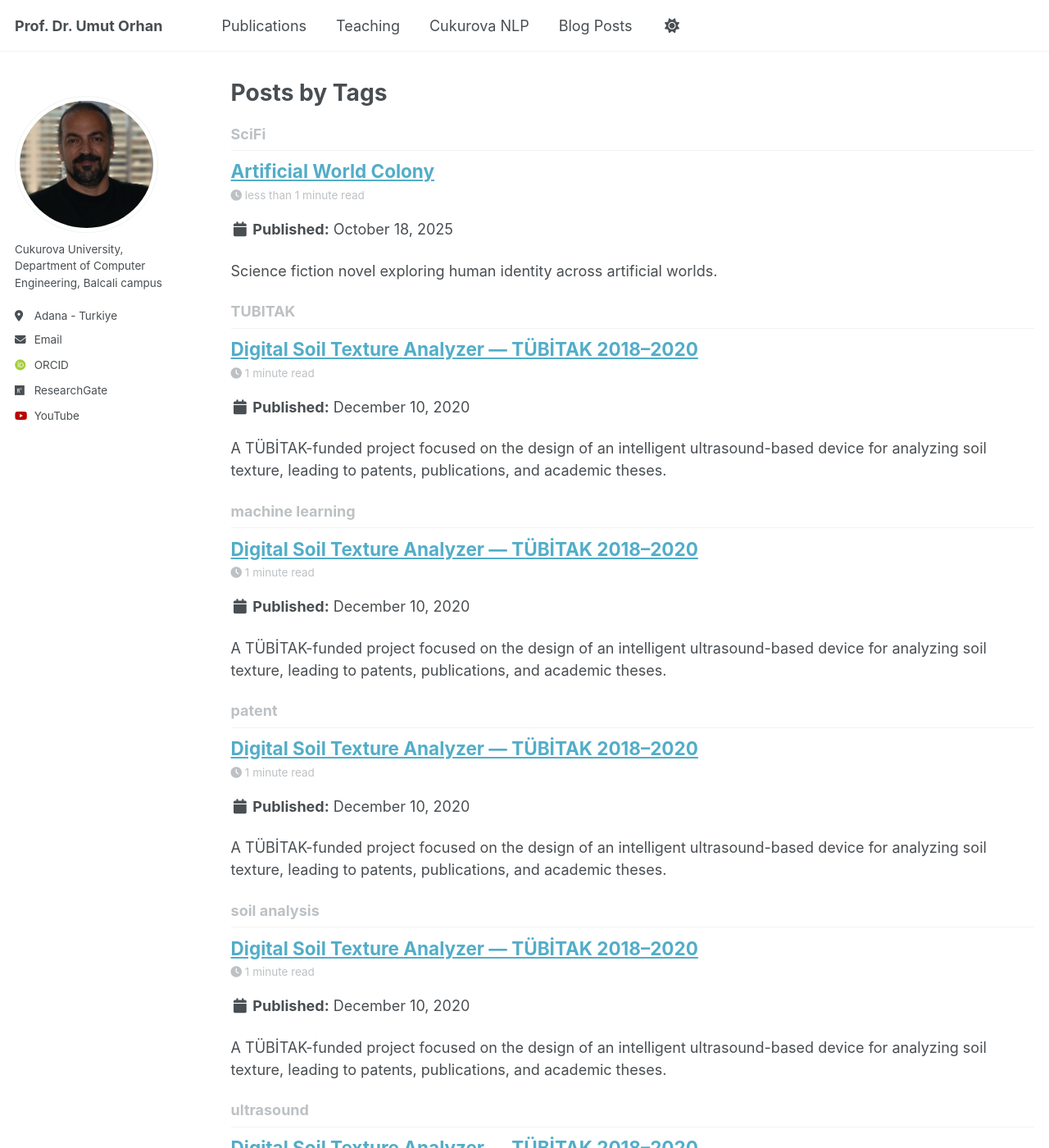
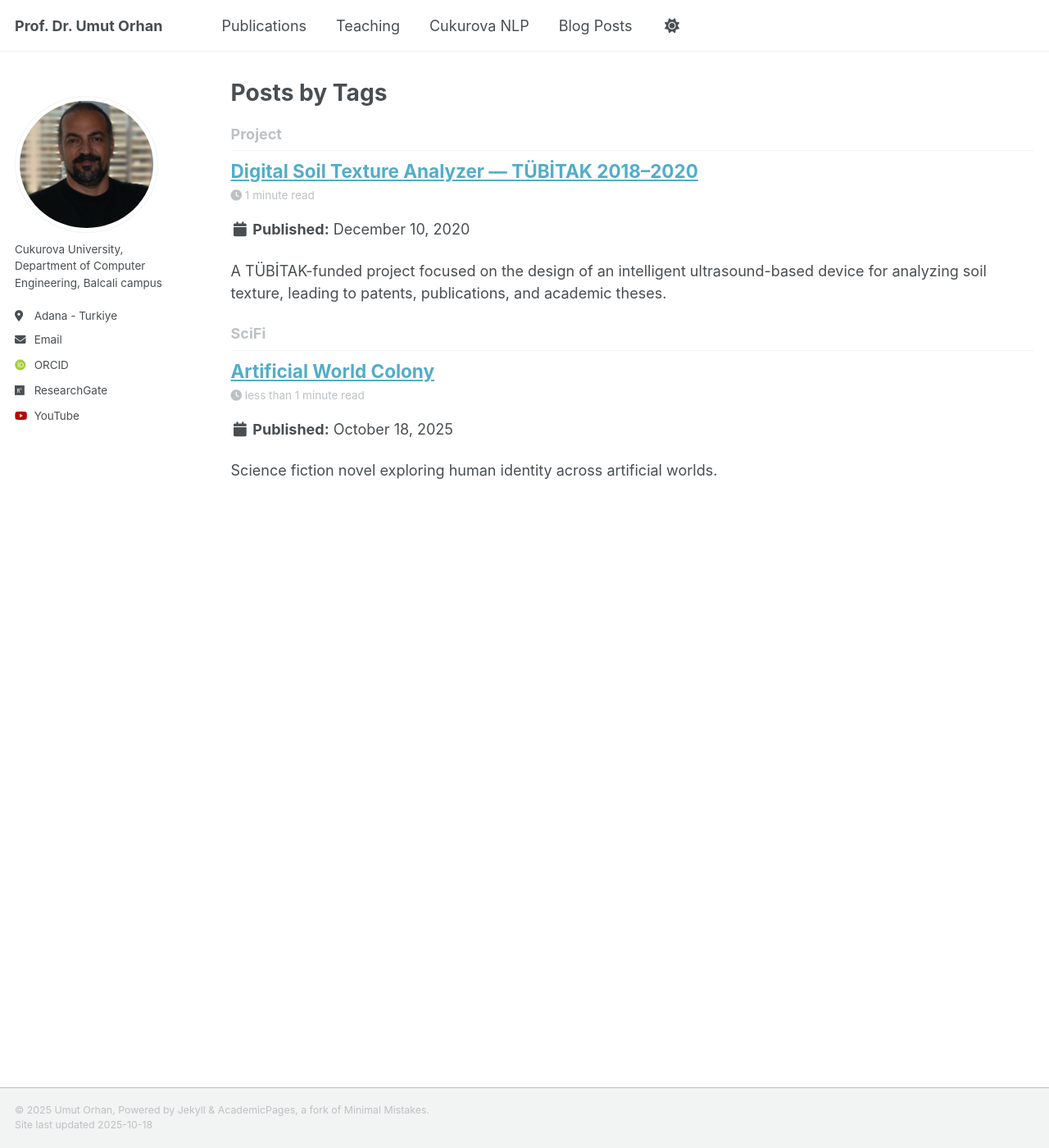
Before and after one commit to uorhan/uorhan.github.io, a Jekyll site: the page built from _pages/tag-archive.html, in a window 1280 px wide and 1400 px high. Shown: the whole window at 82% size. Built offline with Jekyll 4.4.1, drawn with Linux system fonts in a browser that asks for light colours; some web fonts are replaced; some of the changed text lies outside the part shown.

Commit message:
Update tags and title for digital soil project

```diff
--- a/_posts/2025-10-18-digital.md
+++ b/_posts/2025-10-18-digital.md
@@ -3,7 +3,7 @@ layout: post
 title: "Digital Soil Texture Analyzer — TÜBİTAK 2018–2020"
 date: 2020-12-10
 categories: projects
-tags: [TUBITAK, soil analysis, ultrasound, machine learning, patent]
+tags: Project
 excerpt: "A TÜBİTAK-funded project focused on the design of an intelligent ultrasound-based device for analyzing soil texture, leading to patents, publications, and academic theses."
 header:
   image: /images/projects/soil-analyzer.jpg
```
